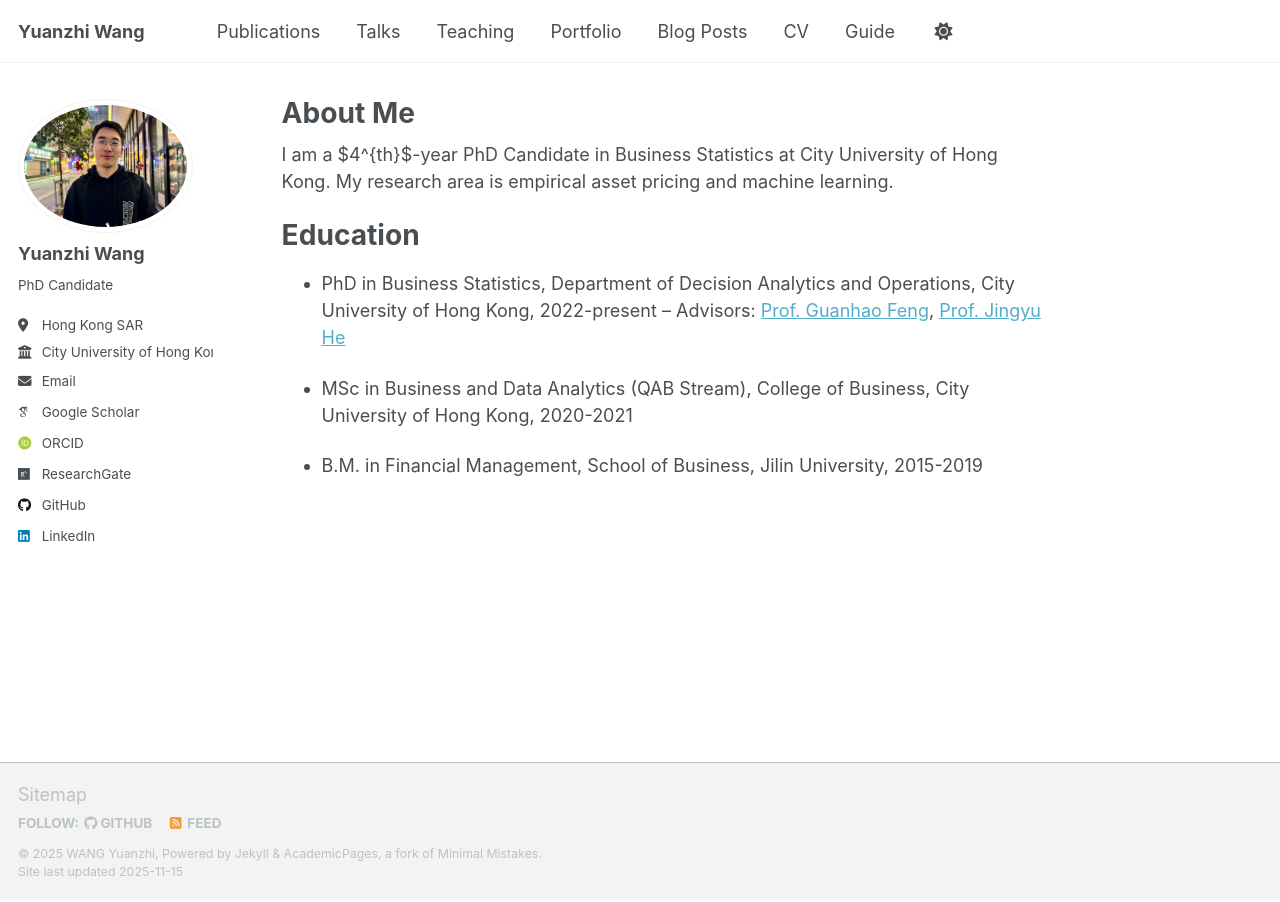
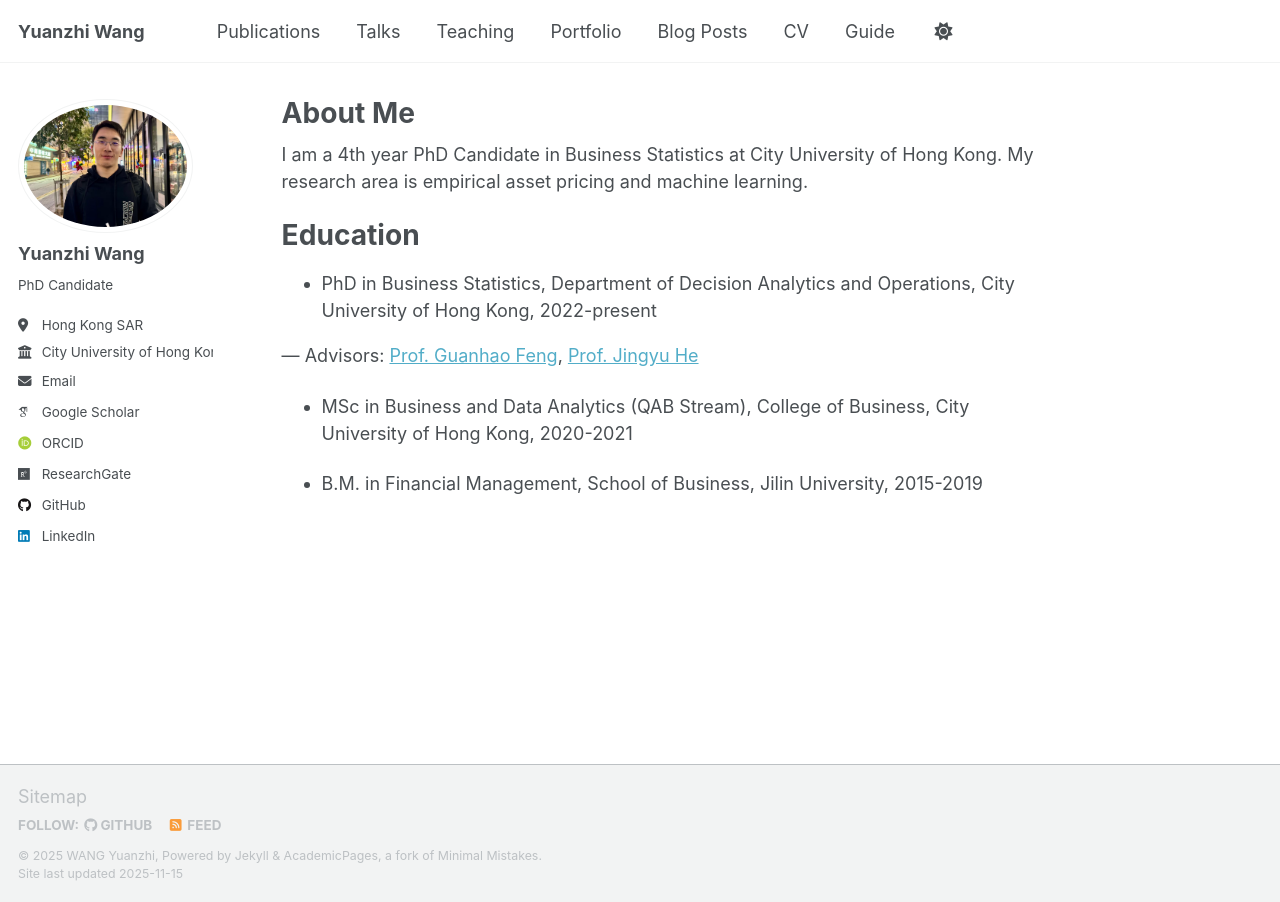
Before and after one commit to yuanzwang5/yuanzwang5.github.io, a Jekyll site: the page built from _pages/about.md, in a window 1280 px wide. Built offline with Jekyll 4.4.1, drawn with Linux system fonts in a browser that asks for light colours; some web fonts are replaced; a script that is not in the unit is left out.

Commit message:
update main page

```diff
--- a/_pages/about.md
+++ b/_pages/about.md
@@ -7,14 +7,15 @@ redirect_from:
   - /about.html
 ---
 
-I am a $4^{th}$-year PhD Candidate in Business Statistics at City University of Hong Kong. My research area is empirical asset pricing and machine learning.
+I am a 4th year PhD Candidate in Business Statistics at City University of Hong Kong. My research area is empirical asset pricing and machine learning.
 
 
 Education
 ======
 
 - PhD in Business Statistics, Department of Decision Analytics and Operations, City University of Hong Kong, 2022-present
--- Advisors: [Prof. Guanhao Feng](https://gavinfeng702.com/), [Prof. Jingyu He](https://jingyuhe.com/)
+
+--- Advisors: [Prof. Guanhao Feng](https://gavinfeng702.com/), [Prof. Jingyu He](https://jingyuhe.com/)
 
 - MSc in Business and Data Analytics (QAB Stream), College of Business, City University of Hong Kong, 2020-2021
 
```
